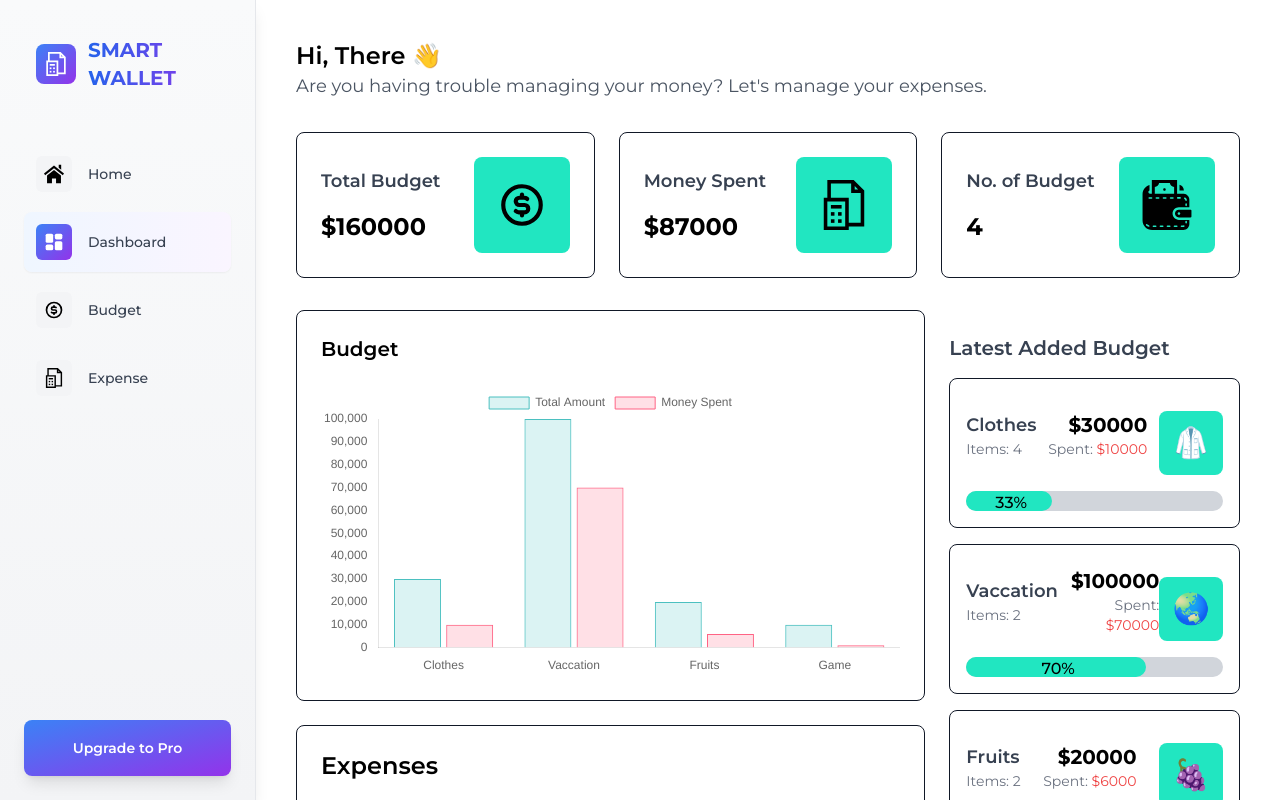
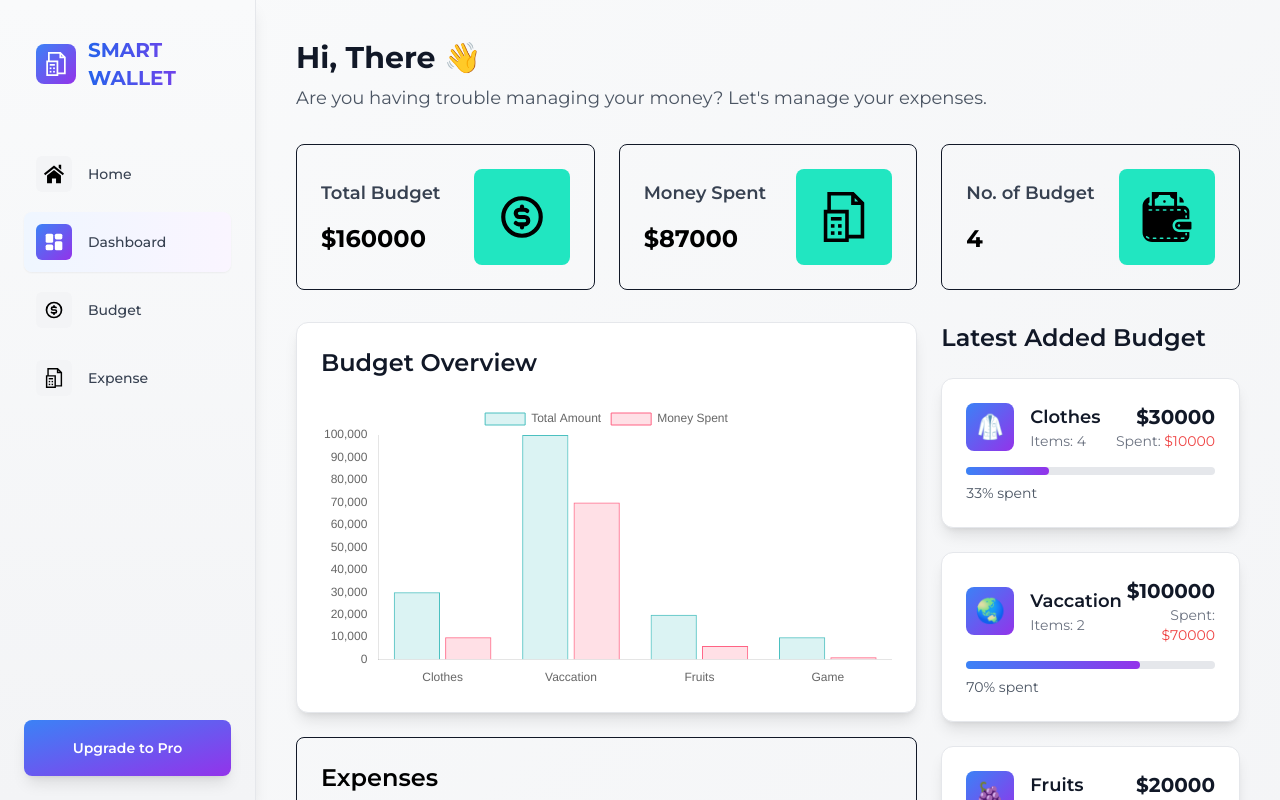
Before and after one commit to DipeshPun91/expense_tracker, a Next.js app: page /dashboard in a window 1280 px wide. Shown: the top 800 px of the page. Built offline with nearby package versions, Linux system fonts and the light colour scheme.

Commit message:
Dashboard design fix

```diff
--- a/src/app/dashboard/page.tsx
+++ b/src/app/dashboard/page.tsx
@@ -6,6 +6,7 @@ import AllExpense from "@/components/AllExpense";
 import CardsData from "@/components/CardsData";
 import BarGraph from "@/components/BarGraph";
 import { useEffect, useState } from "react";
+import { motion } from "framer-motion";
 
 interface Budget {
   id: number;
@@ -35,7 +36,7 @@ export default function Dashboard() {
 
   if (loading)
     return (
-      <div className="flex items-center justify-center min-h-screen">
+      <div className="flex items-center justify-center min-h-screen bg-gradient-to-br from-gray-50 to-gray-100">
         <div className="flex-col gap-4 w-full flex items-center justify-center">
           <div className="w-20 h-20 border-4 border-transparent text-blue-600 text-4xl animate-spin flex items-center justify-center border-t-blue-600 rounded-full">
             <div className="w-16 h-16 border-4 border-transparent text-red-500 text-2xl animate-spin flex items-center justify-center border-t-red-500 rounded-full"></div>
@@ -45,7 +46,7 @@ export default function Dashboard() {
     );
 
   return (
-    <div className="flex">
+    <div className="flex min-h-screen bg-gradient-to-br from-gray-50 to-gray-100">
       <div className="hidden lg:block">
         <Sidebar />
       </div>
@@ -53,29 +54,58 @@ export default function Dashboard() {
       <div className="lg:hidden">
         <Navigation />
       </div>
-      <div className="flex-1 lg:pl-64 sm:pl-0">
-        <main className="p-10">
-          <div className="mb-8">
-            <h1 className="text-2xl font-semibold">Hi, There 👋</h1>
+
+      <div className="flex-1 lg:pl-64">
+        <main className="p-6 lg:p-10">
+          <motion.div
+            initial={{ opacity: 0, y: 20 }}
+            animate={{ opacity: 1, y: 0 }}
+            transition={{ duration: 0.5 }}
+            className="mb-8"
+          >
+            <h1 className="text-3xl font-bold text-gray-900 mb-2">
+              Hi, There 👋
+            </h1>
             <p className="text-lg text-gray-600">
               Are you having trouble managing your money? Let&apos;s manage your
               expenses.
             </p>
-          </div>
+          </motion.div>
 
+          <motion.div
+            initial={{ opacity: 0, y: 20 }}
+            animate={{ opacity: 1, y: 0 }}
+            transition={{ duration: 0.5, delay: 0.2 }}
+            className="mb-8"
+          >
             <CardsData />
+          </motion.div>
 
-          <div className="grid grid-cols-1 lg:grid-cols-3 mt-8">
-            <div className="flex flex-col col-span-2">
-              <div className="p-6 rounded-lg border border-gray-900">
-                <h2 className="text-xl font-semibold mb-4 pb-2">Budget</h2>
+          <div className="grid grid-cols-1 lg:grid-cols-3 gap-6">
+            <motion.div
+              initial={{ opacity: 0, y: 20 }}
+              animate={{ opacity: 1, y: 0 }}
+              transition={{ duration: 0.5, delay: 0.4 }}
+              className="col-span-2"
+            >
+              <div className="bg-white p-6 rounded-xl shadow-lg border border-gray-200">
+                <h2 className="text-2xl font-semibold text-gray-900 mb-6">
+                  Budget Overview
+                </h2>
                 <BarGraph />
               </div>
+              <div className="mt-6">
                 <AllExpense />
               </div>
+            </motion.div>
 
-            <div className="lg:ml-6">
-              <h2 className="text-xl font-semibold mb-4 mt-6 text-gray-700">
+            <motion.div
+              initial={{ opacity: 0, y: 20 }}
+              animate={{ opacity: 1, y: 0 }}
+              transition={{ duration: 0.5, delay: 0.6 }}
+              className="col-span-1"
+            >
+              <h2 className="text-2xl font-semibold text-gray-900 mb-6">
                 Latest Added Budget
               </h2>
               {budgets.map((budget) => {
@@ -85,21 +115,27 @@ export default function Dashboard() {
                     : 0;
 
                 return (
-                  <div
+                  <motion.div
                     key={budget.id}
-                    className="border border-gray-900 p-4 rounded-lg mb-4"
+                    whileHover={{ scale: 1.02 }}
+                    className="bg-white p-6 rounded-xl shadow-lg border border-gray-200 mb-6"
                   >
-                    <div className="flex justify-between items-center w-full">
+                    <div className="flex justify-between items-center">
+                      <div className="flex items-center gap-4">
+                        <div className="w-12 h-12 bg-gradient-to-br from-blue-500 to-purple-600 rounded-lg flex items-center justify-center">
+                          <span className="text-2xl">{budget.emojiIcon}</span>
+                        </div>
                         <div>
-                        <h1 className="text-lg font-semibold text-gray-700">
+                          <h1 className="text-lg font-semibold text-gray-900">
                             {budget.name}
                           </h1>
                           <p className="text-sm text-gray-500">
                             Items: {budget.expenseCount}
                           </p>
                         </div>
+                      </div>
                       <div className="text-right">
-                        <p className="text-xl font-bold text-black">
+                        <p className="text-xl font-bold text-gray-900">
                           ${budget.amount}
                         </p>
                         <p className="text-sm text-gray-500">
@@ -109,23 +145,23 @@ export default function Dashboard() {
                           </span>
                         </p>
                       </div>
-                      <div className="rounded-lg overflow-hidden bg-accent w-16 h-16 flex items-center justify-center mt-4">
-                        <span className="text-3xl">{budget.emojiIcon}</span>
-                      </div>
                     </div>
 
-                    <div className="w-full bg-gray-300 rounded-full h-5 mt-4">
+                    <div className="mt-4">
+                      <div className="w-full bg-gray-200 rounded-full h-2">
                         <div
-                        className="bg-accent h-5 font-medium text-black text-center leading-none rounded-full"
+                          className="bg-gradient-to-r from-blue-500 to-purple-600 h-2 rounded-full"
                           style={{ width: `${progress}%` }}
-                      >
-                        <div className="ml-1 p-1">{progress.toFixed(0)}%</div>
+                        ></div>
                       </div>
+                      <p className="text-sm text-gray-600 mt-2">
+                        {progress.toFixed(0)}% spent
+                      </p>
                     </div>
-                  </div>
+                  </motion.div>
                 );
               })}
-            </div>
+            </motion.div>
           </div>
         </main>
       </div>
```
Lines whose indentation alone changed are shown as unchanged.
